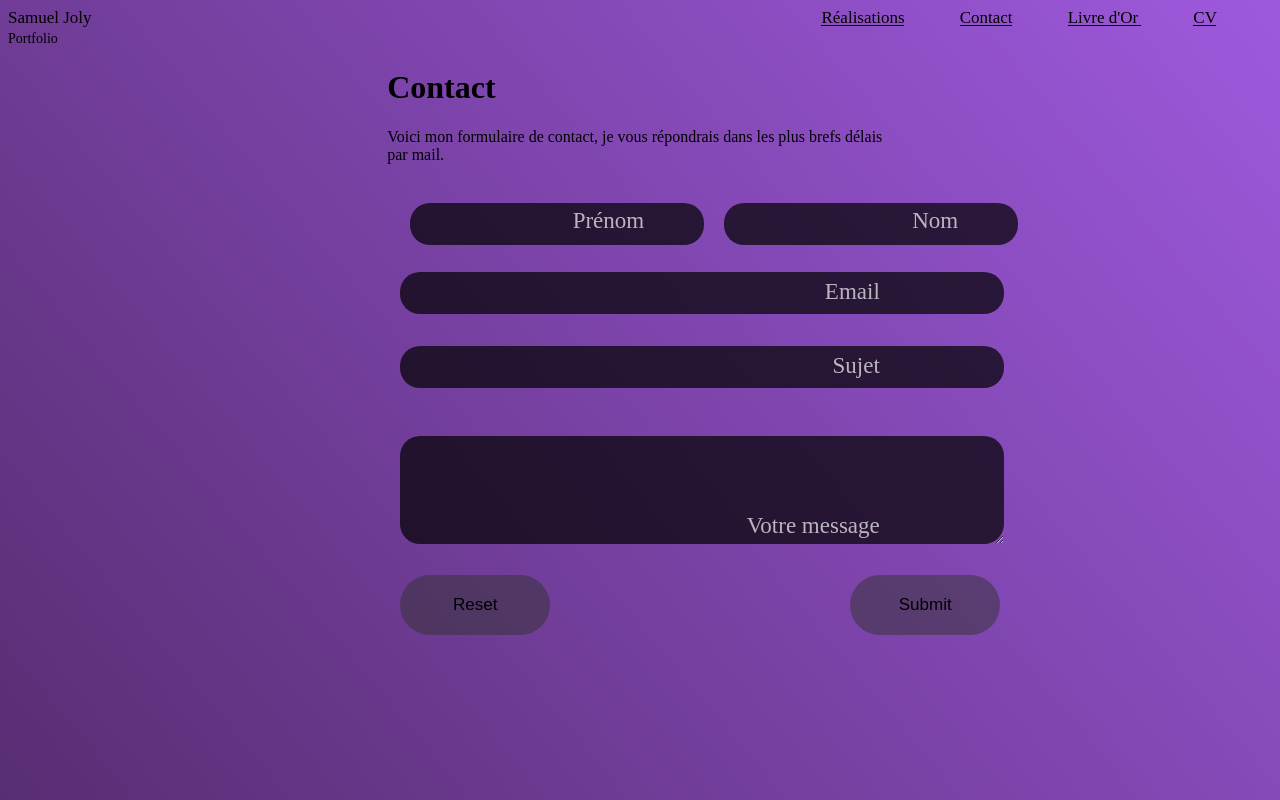
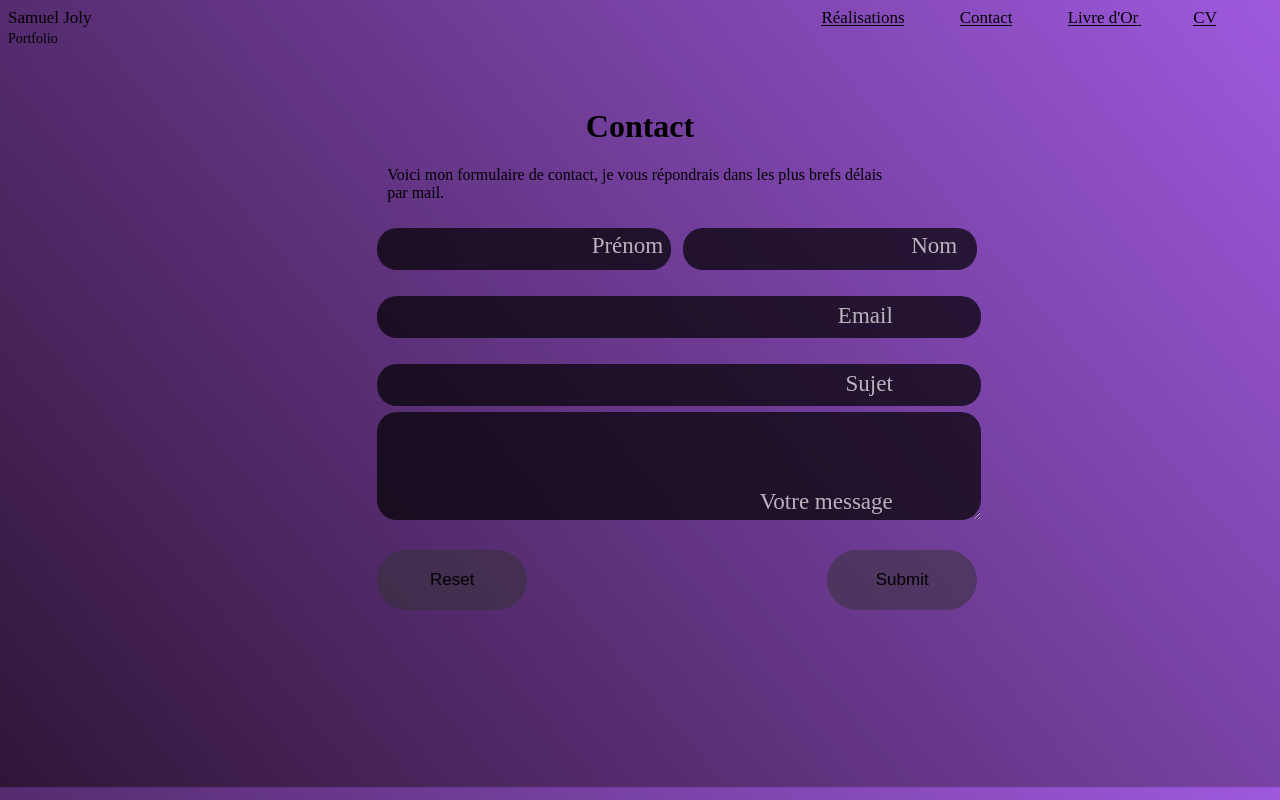
Before and after one commit to samuel-joly/Portfolio-V2, a PHP site: page /contact.php in a window 1280 px wide. Run offline with PHP 8.4, Linux system fonts and the light colour scheme.

Commit message:
Added contact page responsive

```diff
--- a/contact.php
+++ b/contact.php
@@ -35,7 +35,7 @@
 
 					<div class="inputZone">
 						<input type="text" name="nom" class="name"/>
-						<label for="nom" class="label-move" id="name-input">Nom</label>
+						<label for="nom" class="label-move">Nom</label>
 					</div>
 
 				</div>
--- a/style.css
+++ b/style.css
@@ -164,7 +164,6 @@
 .grid-item  article a:visited
 {
 	color:black;
-	text-decoration:black;
 }
 
 .normal-font
@@ -472,23 +471,26 @@
 
 #contactMain
 {
+	justify-content:center;
 	flex-direction:column;
+	align-items:stretch;
+	margin:auto;
 	width:40%;
-	margin:auto;
 }
 
 #contact-form
 {
-	height:500px;
-	padding:3px;
+	margin-left:-10px;
+	margin-top:10px;
 	display:flex;
 	flex-direction:column;
 	justify-content:space-between;
 }
 
-.inputZone,#name-zone
+
+#contactTitle h1
 {
-	margin:10px;
+	text-align:center;
 }
 
 .inputZone label
@@ -509,7 +511,6 @@
 {
 	width:600px;
 	max-width:600px;
-	max-height:500px;
 
 	background:rgba(0,0,0,0.7);
 
@@ -529,7 +530,11 @@
 	height:40px;
 }
 
-.absol-input:focus:not(textarea)
+#name-zone
+{
+	padding-bottom:20px;
+}
+.absol-input:focus
 {
 	background:rgba(0,0,0,0.5);
 }
@@ -541,7 +546,7 @@
 
 textarea:focus~label
 {
-	transform:translate(0px, -5px);
+	transform:translate(0px, -4px);
 }
 
 .inputZone input[type="submit"], .inputZone input[type="reset"]
@@ -572,7 +577,6 @@
 {
 	display:flex;
 	justify-content:space-between;
-	margin-top:-10px;
 	width:600px;
 }
 
@@ -606,34 +610,24 @@
 	background:rgba(0,0,0,0.5);
 }
 
-#name-input
-{
-	transform:translate(-60px,-37px);
-}
-
 .name~label
 {
-	transform:translate(-60px, -37px);
+	transform:translate(-20px, -37px);
 }
 
 .name:focus~label
 {
-	transform:translate(-10px, -67px);
-}
-
-.name:focus~#name-input
-{
-	transform:translate(-15px,-67px);
-}
-
-#mail
-{
-	margin-bottom:-5px;
+	transform:translate(-20px,-67px);
 }
 
 textarea:focus
 {
 	background:rgba(0,0,0,0.5);
+}
+
+textarea
+{
+	margin-top:-20px;
 }
 
 
@@ -686,7 +680,53 @@
 	}
 
 
-}
+
+
+	#contactMain{
+		margin:auto;
+		width:500px;
+	}
+
+	#contactTitle
+	{
+		margin:auto;
+		margin-bottom:-20px;
+		margin-top:-20px;
+	}
+
+	#contactTitle h1 {
+		margin:auto;
+	}
+
+	.absol-input {
+		width:500px;
+	}
+
+	#name-zone {
+		width:500px;
+	}
+	.name{
+		width:250px;
+	}
+
+	.inputZone label {
+		transform:translate(-20px,-35px);
+	}
+
+	.absol-input:focus:not(textarea)~label
+	{
+		transform:translate(-20px, -70px);
+	}
+
+	textarea:focus~label
+	{
+		transform:translate(-20px, -4px);
+	}
+
+	.controls {
+		width:500px;
+	}
+
 @media only screen and (min-height:500px){
 		body {
 		background-size:100% 320%;
```
